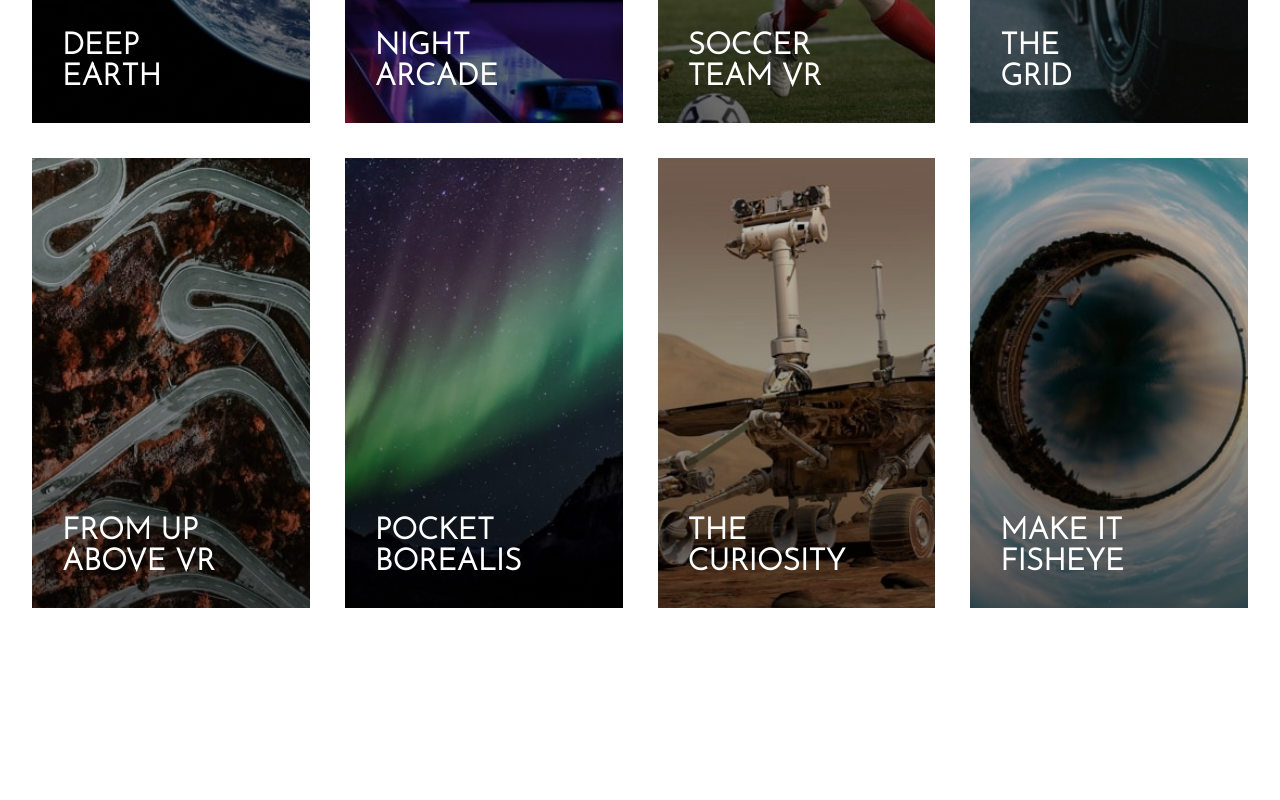
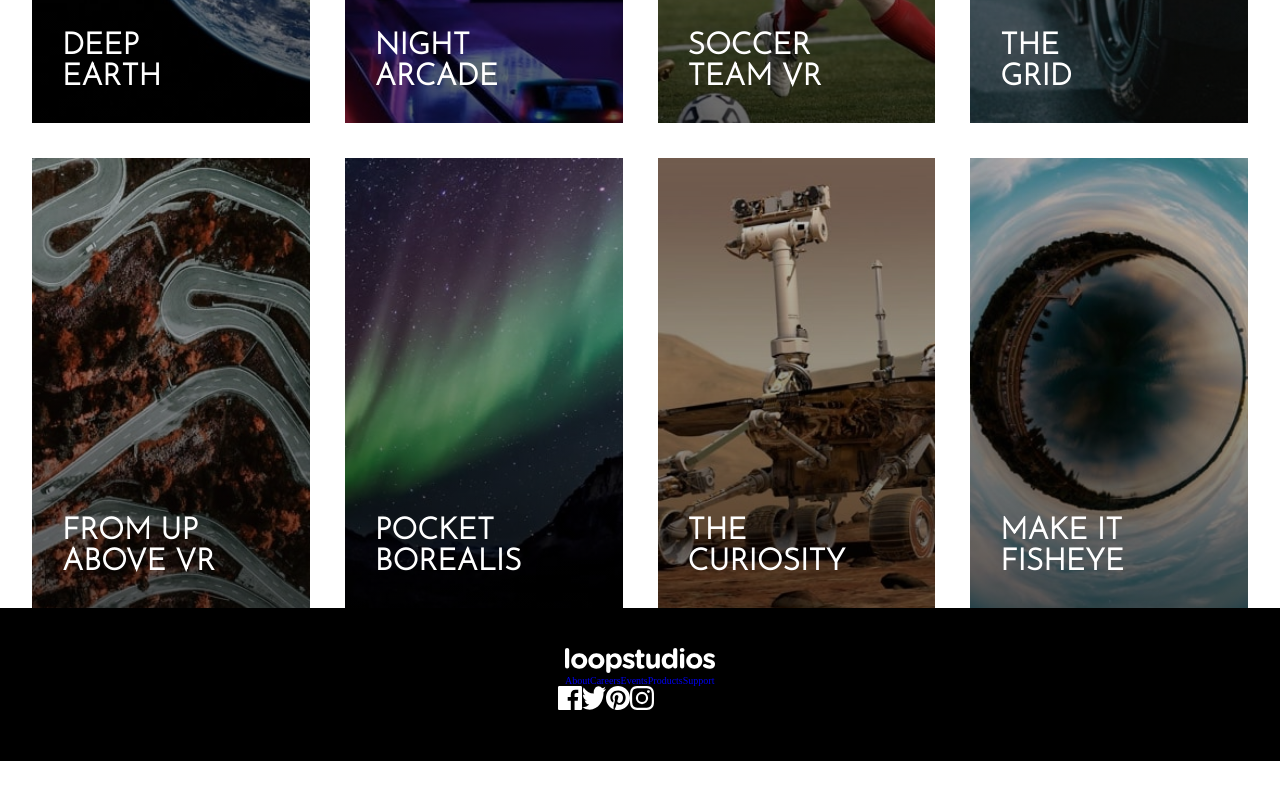
Before and after one commit to dragoshcode/loop-studios-landing-page, a website: page index.html in a window 1280 px wide. Shown: the part 1853-2653 px from the top of the page. After the commit the page ends 2614 px from the top, so only its background shows below. Drawn offline with Linux system fonts and the light colour scheme.

Commit message:
write markup for footer

```diff
--- a/assets/scss/_base.scss
+++ b/assets/scss/_base.scss
@@ -52,9 +52,7 @@ header {
 }
 
 main {
-  margin-top: 5rem;
-  margin-bottom: 30rem;
-  // ! remove later
+  margin-block-start: 5rem;
 }
 
 .presentation__content img {
@@ -195,8 +193,19 @@ main {
         ),
         url(/assets/images/mobile/image-fisheye.jpg) top/cover no-repeat;
     }
-    // &-card{
-    //   text-align: left;
-    // }
   }
 }
+
+footer{
+  flex-direction: column;
+  background-color: v.$bk;
+  padding-block: 4rem;
+  padding-inline: 5rem;
+  justify-content: center;
+  align-items: center;
+  text-align: center;
+
+  .container--primary__logo img{
+    width: 15rem;
+  }
+}
--- a/index.html
+++ b/index.html
@@ -98,6 +98,38 @@
     </section>
   </main>
 
+  <footer class="flex">
+    <div class="container--primary">
+      <div class="container--primary__logo">
+        <figure>
+          <img src="./assets/images/logo.svg" alt="logo">
+        </figure>
+      </div>
+      <nav>
+        <ul class="flex">
+          <li><a href="#">About</a></li>
+          <li><a href="#">Careers</a></li>
+          <li><a href="#">Events</a></li>
+          <li><a href="#">Products</a></li>
+          <li><a href="#">Support</a></li>
+        </ul>
+      </nav>
+    </div>
+    <div class="container--secondary">
+      <div class="container--secondary__socials">
+        <figure class="flex">
+          <img src="./assets/images/icon-facebook.svg" alt="facebook">
+          <img src="./assets/images/icon-twitter.svg" alt="twitter">
+          <img src="./assets/images/icon-pinterest.svg" alt="pinterest">
+          <img src="./assets/images/icon-instagram.svg" alt="instagram">
+        </figure>
+      </div>
+      <div class="container--secondary__copyright">
+        <p>&#169; 2021 Loopstudios. All rights reserved.</p>
+      </div>
+    </div>
+  </footer>
+
 </body>
 
 </html>
```
Also changed, not shown: assets/css/style.css.
